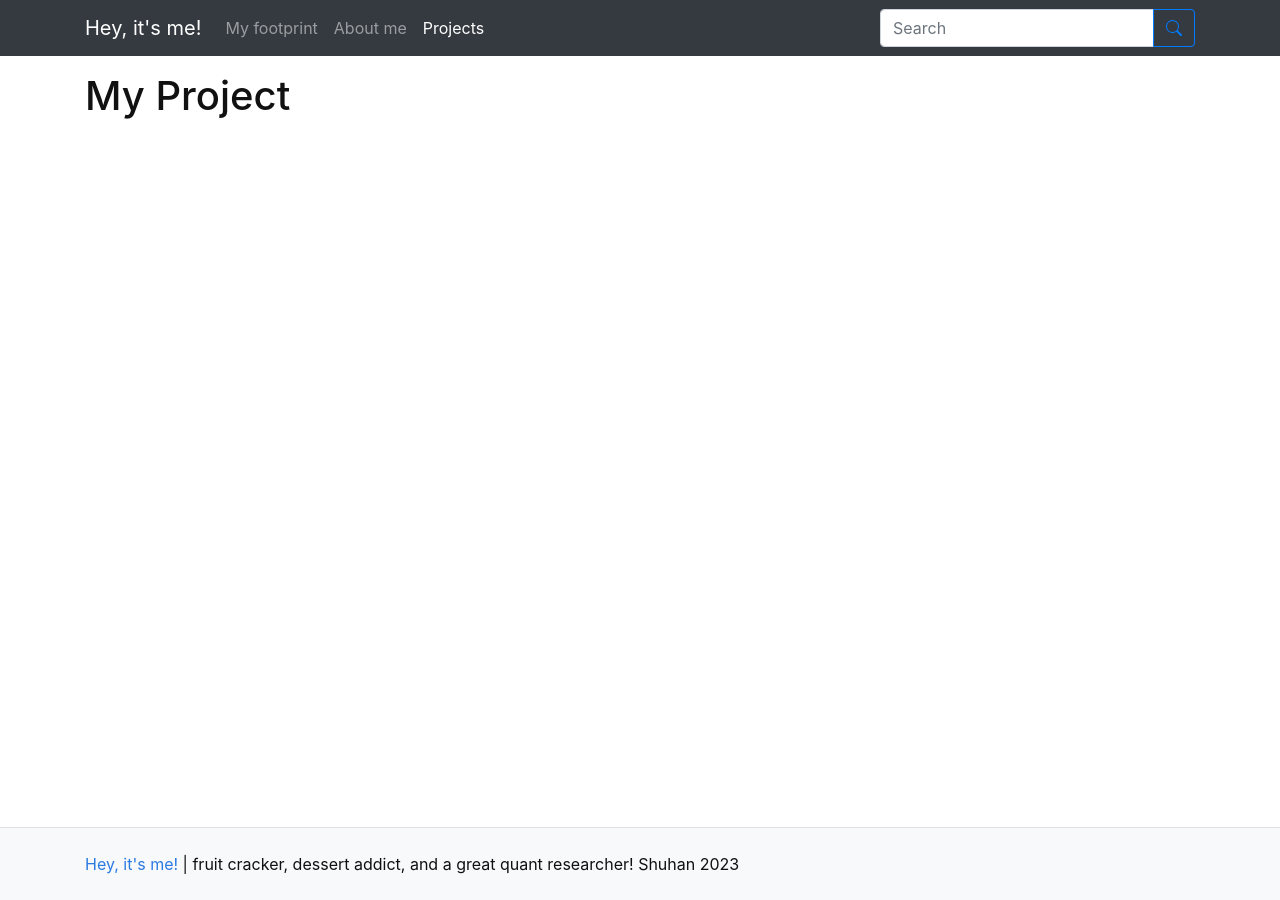
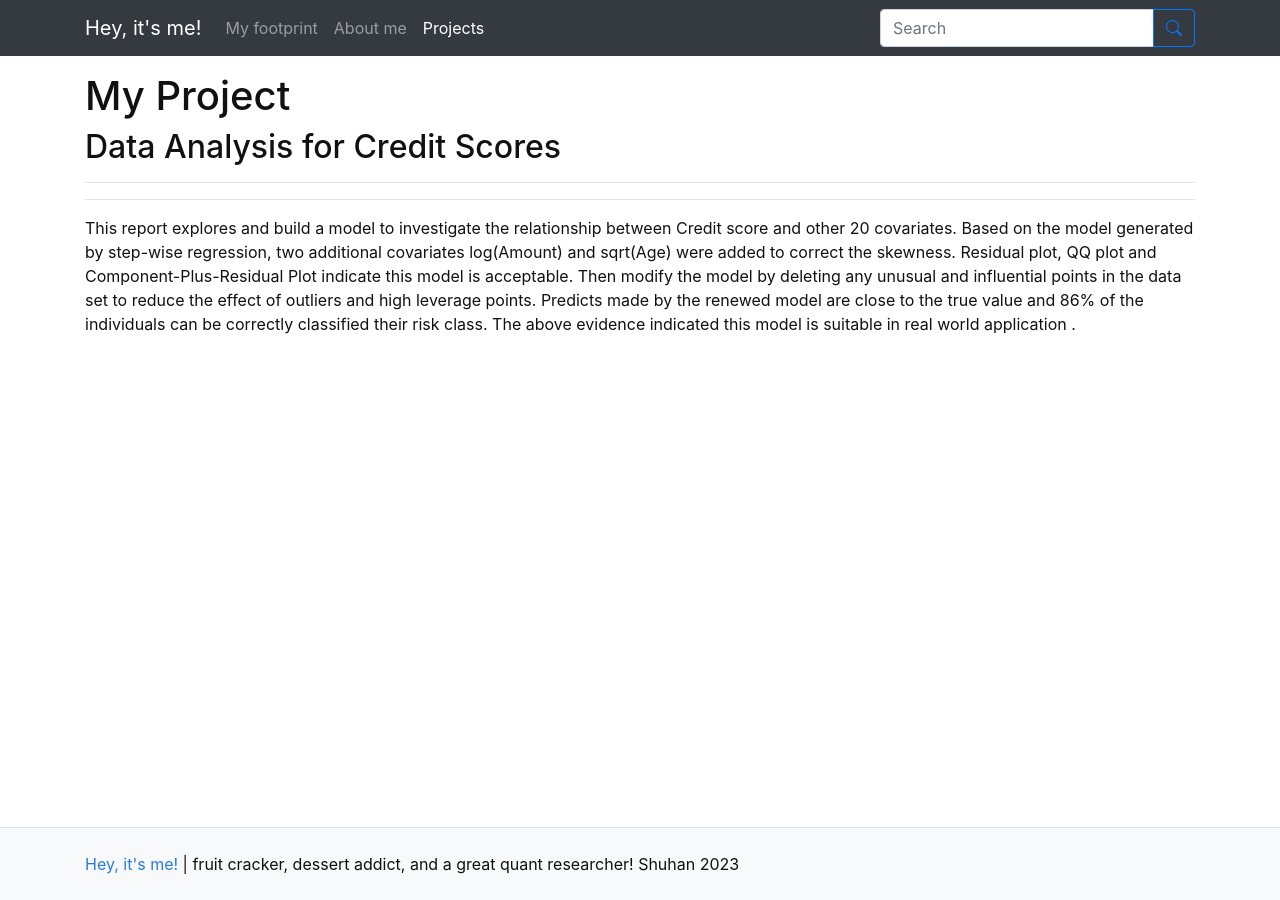
Before and after one commit to Ashley10086/Z.github.io, a Jekyll site: the page built from pages/project.md, in a window 1280 px wide. Built offline with Jekyll 4.4.1, drawn with Linux system fonts in a browser that asks for light colours.

Commit message:
Update project.md

```diff
--- a/pages/project.md
+++ b/pages/project.md
@@ -4,10 +4,8 @@ nav: Projects
 nav_order: 3
 ---
 
-<ul>
-  {% for post in site.posts %}
-    <li>
-      <a href="{{ post.url }}'>{{ post.title }}</a>
-    </li>
-  {% endfor %}
-<ul>
+## Data Analysis for Credit Scores
+-----------------------------------
+-----------------------------------
+
+This report explores and build a model to investigate the relationship between Credit score and other 20 covariates. Based on the model generated by step-wise regression, two additional covariates log(Amount) and sqrt(Age) were added to correct the skewness. Residual plot, QQ plot and Component-Plus-Residual Plot indicate this model is acceptable. Then modify the model by deleting any unusual and influential points in the data set to reduce the effect of outliers and high leverage points. Predicts made by the renewed model are close to the true value and 86% of the individuals can be correctly classified their risk class. The above evidence indicated this model is suitable in real world application .
```
